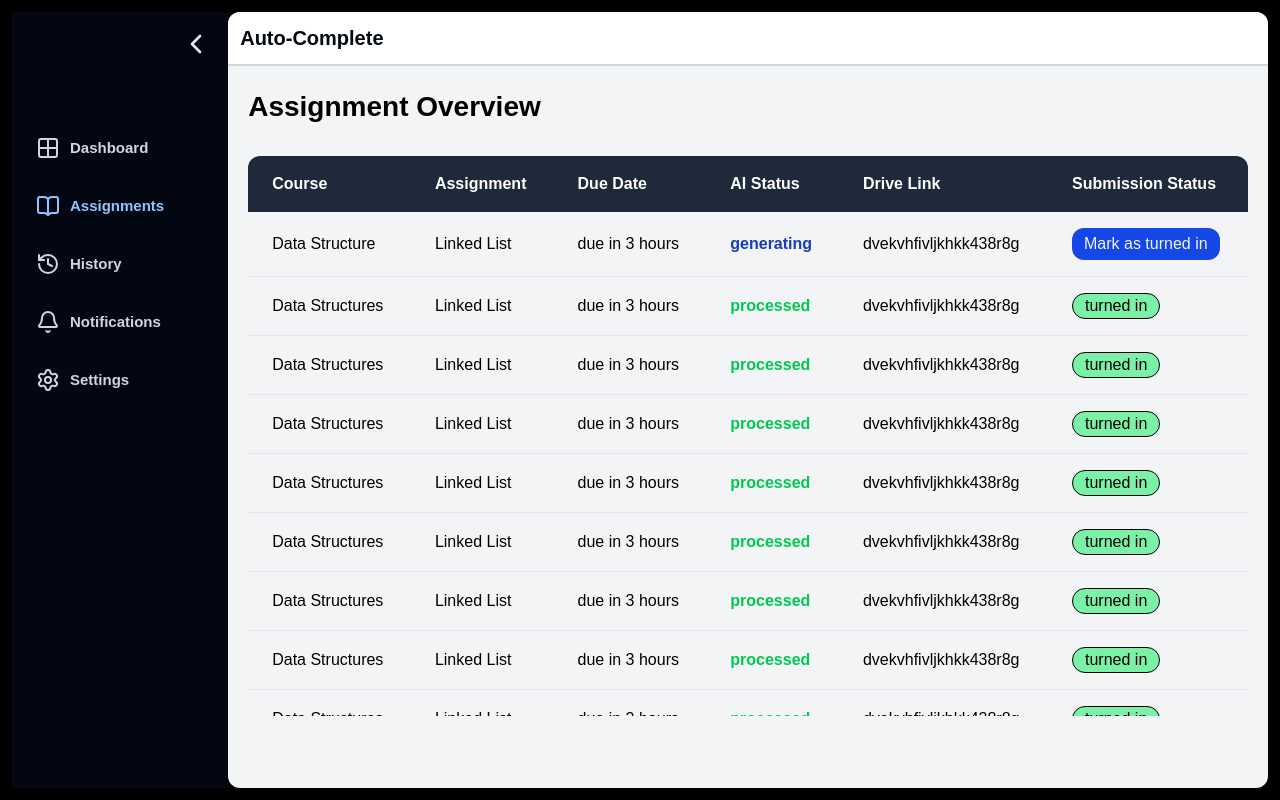
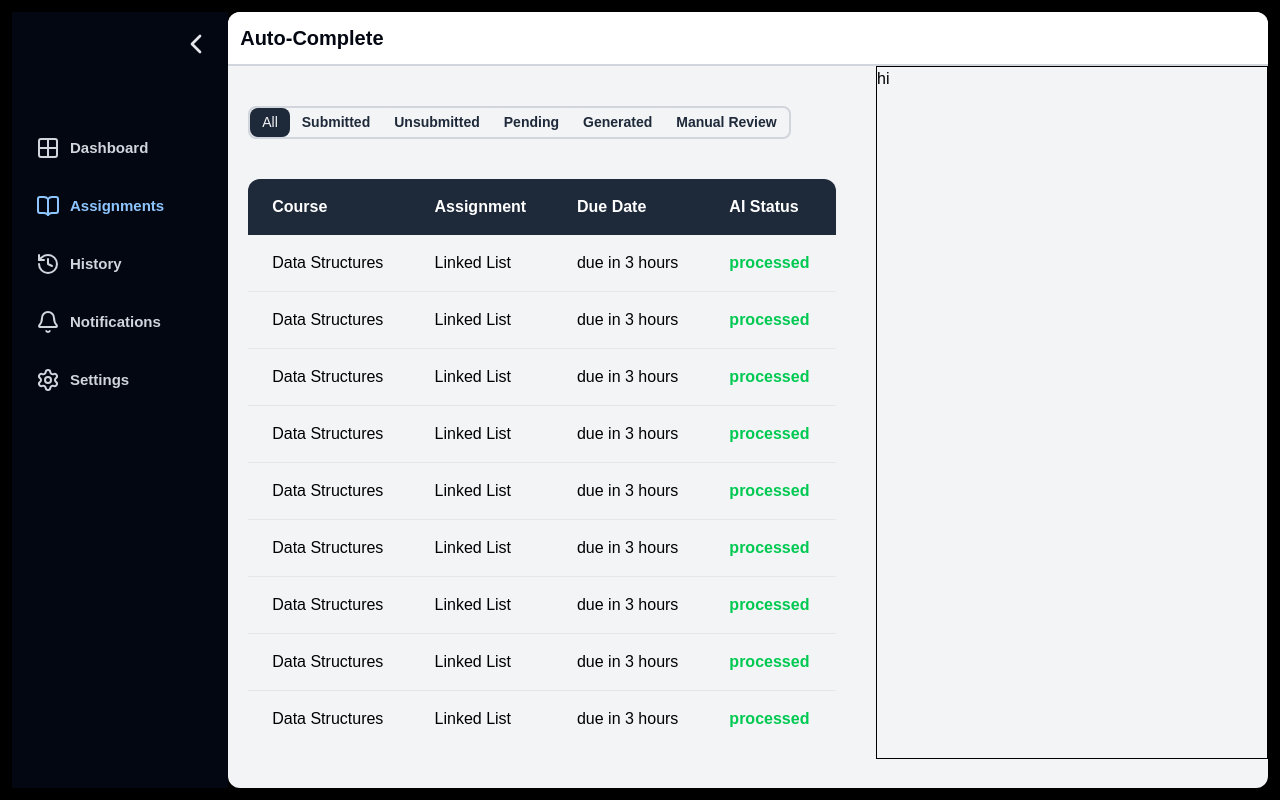
Before and after one commit to rizviammar579/auto-complete, a React (Vite) app: page /assignments in a window 1280 px wide. Built offline with nearby package versions, Linux system fonts and the light colour scheme.

Commit message:
started with assignments page

```diff
--- a/src/components/AssignmentTable.jsx
+++ b/src/components/AssignmentTable.jsx
@@ -1,6 +1,7 @@
 import React from 'react'
 
 const AssignmentTable = () => {
+
 
     const assignments = [
     { id: 1, course: 'Data Structures', assignment: "Linked List", dueDate: 'due in 3 hours', AIStatus: 'processed', driveLink: "dvekvhfivljkhkk438r8g", submissionStatus: 'turned in' },
@@ -23,36 +24,19 @@ const AssignmentTable = () => {
           <th className="px-6 py-4 text-left font-semibold">Assignment</th>
           <th className="px-6 py-4 text-left font-semibold">Due Date</th>
           <th className="px-6 py-4 text-left font-semibold">AI Status</th>
-          <th className="px-6 py-4 text-left font-semibold">Drive Link</th>
-          <th className="px-6 py-4 text-left font-semibold">Submission Status</th>
         </tr>
       </thead>
 
       <tbody>
 
-          <tr className="border-b border-gray-200 hover:bg-gray-50 transition">
-            <td className="px-6 py-4 ">Data Structure</td>
-            <td className="px-6 py-4 ">Linked List</td>
-            <td className="px-6 py-4 ">due in 3 hours</td>
-            <td className="px-6 py-4 text-blue-800 font-bold">generating</td>
-            <td className="px-6 py-4 ">dvekvhfivljkhkk438r8g</td>
-            <td className="px-6 py-4 ">
-                <button className='bg-blue-700 text-gray-100 px-3 py-1 w-fit rounded-xl'>Mark as turned in</button>
-            </td>
 
-          </tr>
         {assignments.map((assignment) => (
           <tr key={assignment.id} className="border-b border-gray-200 hover:bg-gray-50 transition">
             <td className="px-6 py-4 ">{assignment.course}</td>
             <td className="px-6 py-4 ">{assignment.assignment}</td>
             <td className="px-6 py-4 ">{assignment.dueDate}</td>
             <td className="px-6 py-4 text-green-500 font-bold">{assignment.AIStatus}</td>
-            <td className="px-6 py-4 ">{assignment.driveLink}</td>
-            <td className="px-6 py-4 ">
-                <div className='border border-[1px] px-3 w-fit rounded-full bg-green-300'>
-                    {assignment.submissionStatus}
-                </div>
-            </td>
+
 
           </tr>
         ))}
--- a/src/pages/AssignmentsPage.jsx
+++ b/src/pages/AssignmentsPage.jsx
@@ -1,11 +1,55 @@
 import React from 'react'
 import AssignmentTable from '../components/AssignmentTable'
+import { useState } from 'react'
+import { Loader } from '../components/Loader'
 
 const AssignmentsPage = () => {
+
+
+  const [assignmentData, setAssignmentData] = useState([])
+  const [currentFilter, setCurrentFilter] = useState('All')
+
+  const filters = [
+    { text: 'All' },
+    { text: 'Submitted' },
+    { text: 'Unsubmitted' },
+    { text: 'Pending' },
+    { text: 'Generated' },
+    { text: 'Manual Review' },
+  ]
+
+
+  if (!assignmentData) {
+        return <Loader />
+      }
+
   return (
-    <div className='font-inter p-5 flex flex-col gap-7 overflow-x-auto'>
-    <h1 className='text-[28px] font-bold'>Assignment Overview</h1>
-    <AssignmentTable/>
+    <div className='font-inter flex gap-5 overflow-x-auto'>
+
+
+      <div className='w-[60%] flex flex-col gap-10 m-5'>
+
+        <div className='border border-gray-300 w-fit rounded-[8px] border-[2px] mt-5'>
+
+          {filters.map(filter => {
+
+            return <button key={filter.text} className={`text-[14px]  w-fit rounded-[8px] py-1 px-3 cursor-pointer ${filter.text === currentFilter ? 'bg-gray-800 text-gray-100 ' : 'text-gray-800 bg-gray-100 font-semibold'}`} onClick={() => setCurrentFilter(filter.text)}>{filter.text}</button>
+
+          })}
+
+
+        </div>
+
+        <AssignmentTable />
+
+      </div>
+
+
+
+      <div className='border w-[40%] '>hi</div>
+
+
+
     </div>
   )
 }
```
